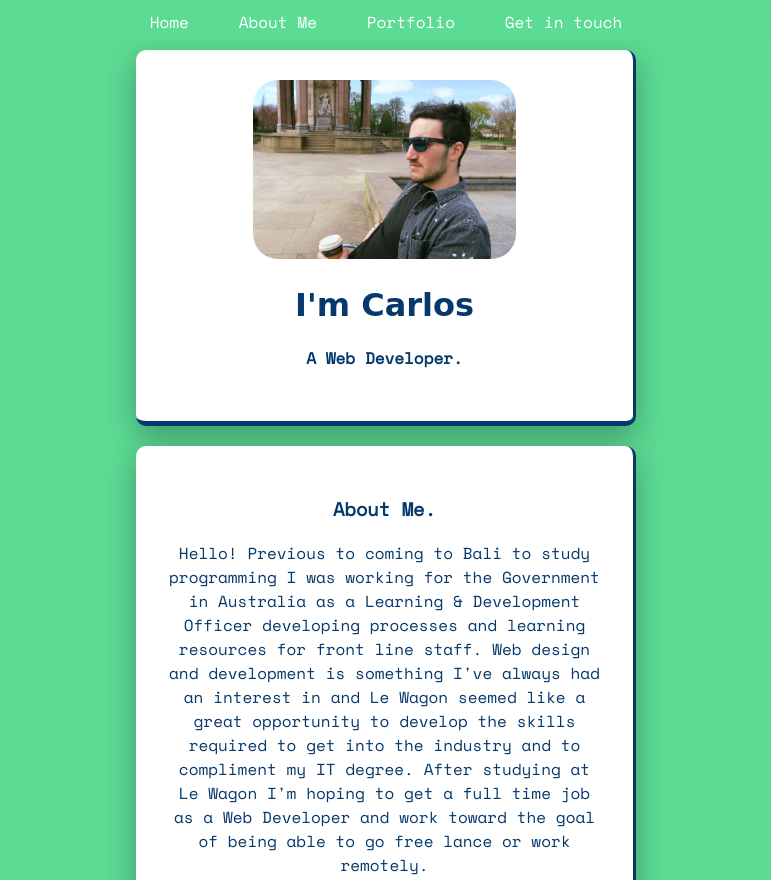
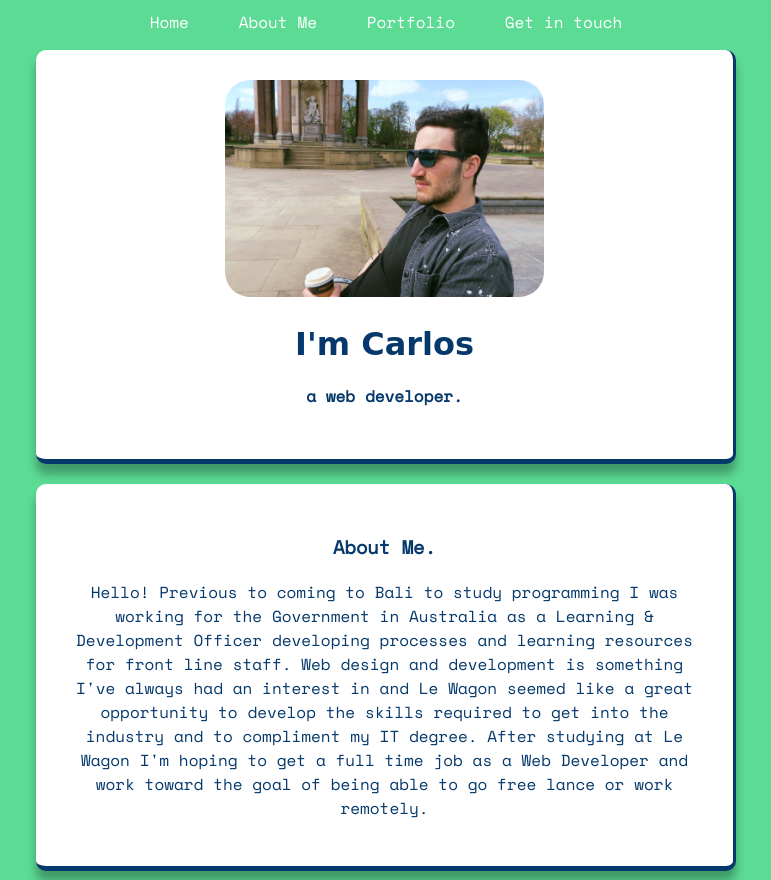
Before and after one commit to CarlosBabio/profile, a plain HTML site: page profile/index.html in a window 1280 px wide. Shown: the top 880 px of the page, without its empty margins (254-1025 px from the left). Drawn offline with nearby package versions, Linux system fonts and the light colour scheme; a script that the page names is missing; a web font is replaced by a local one.

Commit message:
Minor styling updates

```diff
--- a/profile/index.html
+++ b/profile/index.html
@@ -25,7 +25,7 @@
       <div class="card">
         <img id="profile-pic" src="images/carlos.jpg">
         <h1>I'm Carlos</h1>
-        <h4>A Web Developer.</h4>
+        <h4>a web developer.</h4>
       </div>
       <div class="card">
         <h3>About Me.</h3>
@@ -36,19 +36,6 @@
           After studying at Le Wagon I'm hoping to get a full time job as a Web Developer and work toward the goal of being able to go free lance or work remotely.
         </p>
       </div>
-      <!-- <div class="card">
-        <h3>Socials</h3>
-        <ul>
-          <li class="list-inline"><a href="https://www.facebook.com/carlos.babio/" target="_blank">
-            <i class="fa-brands fa-facebook-f"></i></a></li>
-          <li class="list-inline"><a href="https://twitter.com/carlosbabio" target="_blank">
-            <i class="fa-brands fa-twitter"></i></a></li>
-          <li class="list-inline"><a href="https://www.instagram.com/carlosbabio/" target="_blank">
-            <i class="fa-brands fa-instagram"></i></a></li>
-        </ul>
-        <br>
-        <a href="https://www.youtube.com/watch?v=dQw4w9WgXcQ" target="_blank">Good times!</a>
-      </div> -->
       <div class="card">
         <h3>Get in touch.</h3>
         <form>
--- a/profile/style.css
+++ b/profile/style.css
@@ -51,7 +51,7 @@ ul {
  }
 
  i {
-   text-decoration: none;
+  text-decoration: none;
  }
 
 .list-inline {
@@ -61,12 +61,12 @@ ul {
   }
 
 .container {
-  width: 500px;   /* This sets the width */
+  width: 700px;   /* This sets the width */
   margin: 50px auto 0 auto; /* This automatically sets left/right margins */
 }
 
 .container-bottom {
-  background-color: #66BFBF;
+  background-color: #5cdb94;
   padding: 20px;
   text-align: center;
 }
@@ -79,7 +79,7 @@ ul {
   border-radius: 10px;
   border-bottom: 5px solid;
   border-right: solid;
-  box-shadow: 0 10px 30px rgba(0,0,0,.3)
+  box-shadow: 0 10px 10px rgba(0,0,0,.3)
 }
 
 .content {
@@ -112,12 +112,6 @@ ul {
 .sticky {
   position: fixed;
   top: 0;
-}
-
-#profile-pic {
-  border-radius: 25px;
-  width: 60%;
-  height: 60%;
 }
 
 input[type=text], select {
@@ -168,6 +162,12 @@ textarea {
   box-sizing: border-box;
 }
 
+#profile-pic {
+  border-radius: 25px;
+  width: 50%;
+  height: 50%;
+}
+
 #query, textarea {
   height: 150px;
   resize: none;
```
